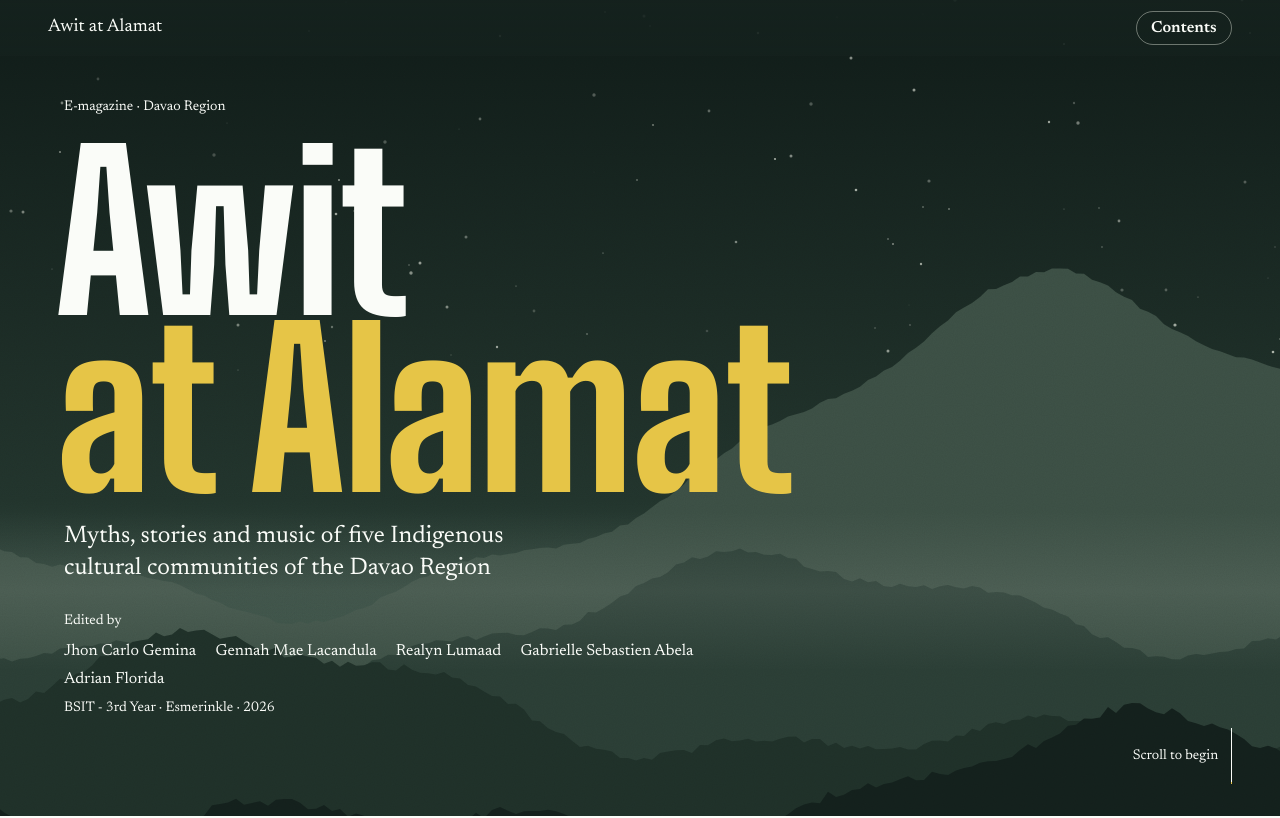
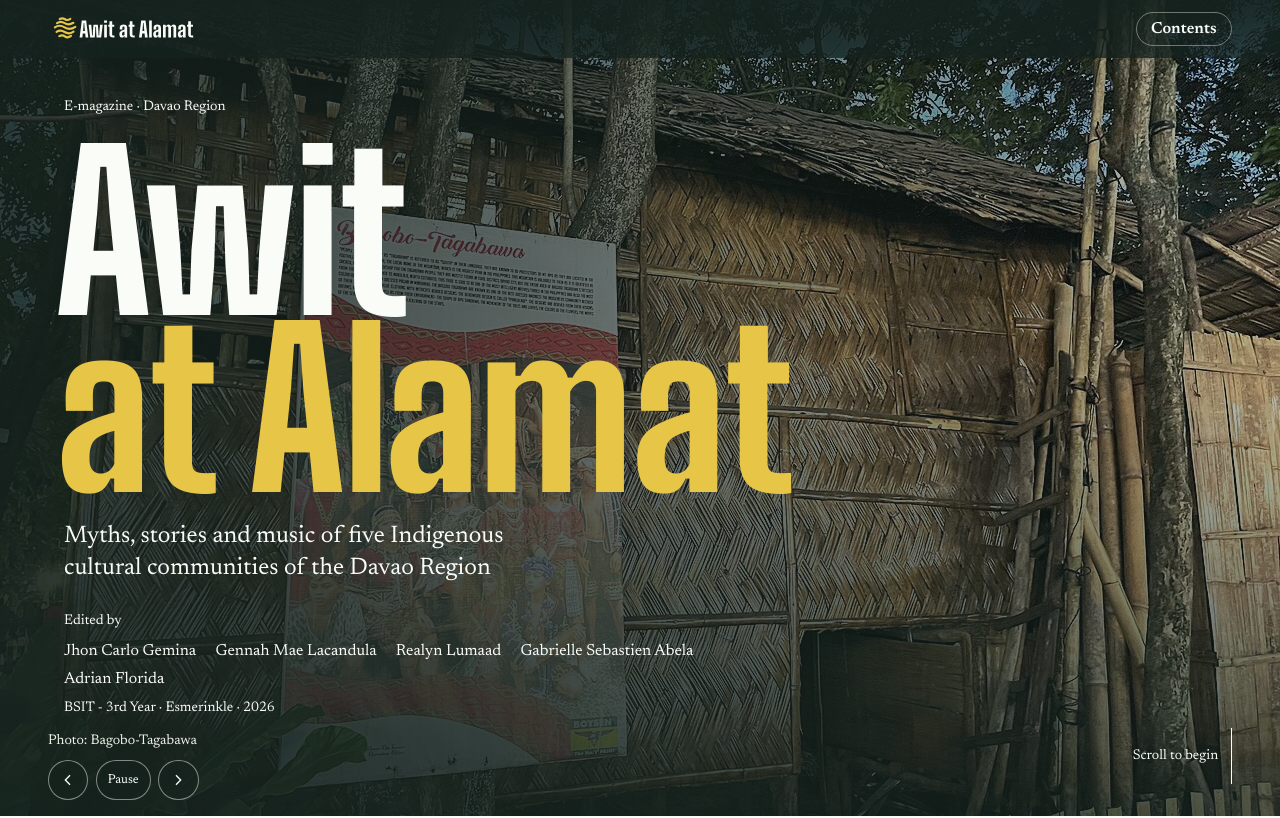
Before and after one commit to Jcgemina/e-magazine-for-ip, a plain HTML site: page index.html in a window 1280 px wide. Shown: the top 818 px of the page. Drawn offline with Linux system fonts and the light colour scheme.

Commit message:
Update index.html

```diff
--- a/index.html
+++ b/index.html
@@ -6,17 +6,24 @@
   <title>Awit at Alamat · Myths, stories and music of the Davao Region</title>
   <meta name="description" content="An e-magazine comparing the myths, stories and music of the Ata Manobo, Bagobo-Tagabawa, Mandaya, Mansaka and Obo Manuvu of the Davao Region.">
   <meta name="theme-color" content="#15221E">
+  <link rel="icon" href="assets/brand/favicon.ico" sizes="any">
+  <link rel="icon" type="image/svg+xml" href="assets/brand/favicon.svg">
+  <link rel="icon" type="image/png" sizes="32x32" href="assets/brand/favicon-32.png">
+  <link rel="apple-touch-icon" href="assets/brand/apple-touch-icon.png">
+  <link rel="manifest" href="assets/brand/site.webmanifest">
   <link rel="preconnect" href="https://fonts.googleapis.com">
   <link rel="preconnect" href="https://fonts.gstatic.com" crossorigin>
   <link href="https://fonts.googleapis.com/css2?family=Big+Shoulders+Display:wght@500;700;800&family=Newsreader:ital,opsz,wght@0,6..72,400;0,6..72,500;0,6..72,600;1,6..72,400&display=swap" rel="stylesheet">
-  <link rel="preload" as="image" href="assets/img/hero.svg">
+  <link rel="preload" as="image" href="assets/img/photos/ata-manobo.jpg">
   <link rel="stylesheet" href="css/style.css">
 </head>
 <body>
   <a class="skip" href="#main">Skip to content</a>
 
   <header class="topbar" id="topbar">
-    <a class="topbar__mark" href="#cover">Awit at Alamat</a>
+    <a class="topbar__mark" href="#cover" aria-label="Awit at Alamat home">
+      <img src="brand/final/awit-at-alamat-horizontal-dark.svg" alt="" width="640" height="150">
+    </a>
     <nav class="topbar__nav" aria-label="Sections">
       <button class="topbar__toggle" id="menuToggle" aria-expanded="false" aria-controls="menu">Contents</button>
       <div class="menu" id="menu" hidden>
@@ -29,7 +36,8 @@
   <main id="main">
     <!-- COVER -->
     <section class="cover" id="cover" aria-labelledby="coverTitle">
-      <div class="cover__bg" aria-hidden="true"><img src="assets/img/hero.svg" alt="" width="1600" height="1000"></div>
+      <div class="cover__bg" id="coverVisual" aria-hidden="true"></div>
+      <div class="cover__shade" aria-hidden="true"></div>
       <div class="cover__inner">
         <p class="cover__issue" id="coverIssue"></p>
         <h1 class="cover__title" id="coverTitle"><span class="cover__line">Awit</span> <span class="cover__line">at Alamat</span></h1>
@@ -38,6 +46,19 @@
           <p>Edited by</p>
           <ul id="coverGroup"></ul>
           <p id="coverClass"></p>
+        </div>
+      </div>
+      <div class="cover__carousel" role="group" aria-label="Cover photo slideshow">
+        <p class="cover__photo-label">Photo: <span id="coverPhotoName">Ata Manobo</span></p>
+        <span class="visually-hidden" id="coverPhotoStatus" aria-live="polite" aria-atomic="true"></span>
+        <div class="cover__photo-controls" role="group" aria-label="Cover photo controls">
+          <button class="cover__photo-control" id="coverPhotoPrev" type="button" aria-label="Previous cover photo" aria-controls="coverVisual">
+            <svg viewBox="0 0 24 24" aria-hidden="true"><path d="M15 5l-7 7 7 7"/></svg>
+          </button>
+          <button class="cover__photo-control cover__photo-toggle" id="coverPhotoToggle" type="button" aria-label="Pause photo rotation" aria-controls="coverVisual">Pause</button>
+          <button class="cover__photo-control" id="coverPhotoNext" type="button" aria-label="Next cover photo" aria-controls="coverVisual">
+            <svg viewBox="0 0 24 24" aria-hidden="true"><path d="M9 5l7 7-7 7"/></svg>
+          </button>
         </div>
       </div>
       <a class="cover__cue" href="#introduction"><span>Scroll to begin</span><i aria-hidden="true"></i></a>
@@ -79,7 +100,7 @@
             <svg viewBox="0 0 24 24" aria-hidden="true"><path d="M9 5l7 7-7 7"/></svg>
           </button>
         </div>
-        <p class="selector__hint" id="selHint">Scroll, swipe or use the arrow keys to move between communities.</p>
+        <p class="selector__hint" id="selHint">Choose a community with the names, the arrow buttons or the arrow keys.</p>
       </div>
     </section>
 
@@ -138,6 +159,17 @@
       </div>
     </section>
 
+    <!-- IMAGE CREDITS -->
+    <section class="image-credits" id="image-credits" aria-labelledby="imageCreditsTitle">
+      <div class="wrap">
+        <header class="image-credits__head">
+          <h2 id="imageCreditsTitle">Image credits</h2>
+          <p>Photographs are identified by community and credited to their creators. Each linked license applies to its photograph.</p>
+        </header>
+        <ol class="image-credits__list" id="imageCreditList"></ol>
+      </div>
+    </section>
+
     <!-- REFERENCES & RESPECT -->
     <section class="refs" id="references" aria-labelledby="refTitle">
       <div class="wrap refs__grid">
@@ -165,7 +197,7 @@
   </main>
 
   <footer class="foot">
-    <p>Awit at Alamat. Illustrations are original. Stories belong to their communities.</p>
+    <p>Awit at Alamat. Photographs are credited in Image credits. Stories belong to their communities.</p>
     <a href="#cover">Back to the cover</a>
   </footer>
 
```
